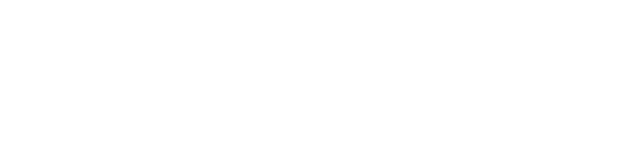
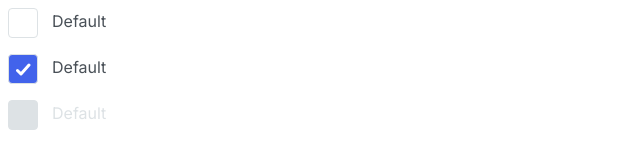
Before and after one commit to js-tasks-ru/htmlcss-20230227_kira-ismailova, a website: page 07-lection5/01-checkbox/index.html in a window 1280 px wide. Shown: the whole page, without its empty margins (0-640 px from the left). Drawn offline with Linux system fonts and the light colour scheme.

Commit message:
checkbox is ready

```diff
--- a/07-lection5/01-checkbox/checkbox.css
+++ b/07-lection5/01-checkbox/checkbox.css
@@ -0,0 +1,66 @@
+.container {
+    display: flex;
+    flex-direction: column;
+}
+
+.checkbox {
+    margin-bottom: 16px;
+}
+
+.checkbox__custom {
+    display: inline-block;
+    width: 28px;
+    height: 28px;
+    background-color: var(--white);
+    border: 1px solid var(--grey-2);
+    vertical-align: middle;
+    margin-right: 10px;
+    border-radius: 4px;
+}
+
+input[type="checkbox"] {
+    display: none;
+}
+
+.checkbox__text,
+.checkbox__text-checked {
+    font-family: 'Inter';
+    font-style: normal;
+    font-weight: 400;
+    font-size: 16px;
+    line-height: 24px;
+    color: var(--grey-4);
+}
+
+.checkbox__custom-checked {
+    display: inline-flex;
+    align-items: center;
+    justify-content: center;
+    width: 28px;
+    height: 28px;
+    background-color: var(--blue-2);
+    border: 1px solid var(--grey-2);
+    vertical-align: middle;
+    margin-right: 10px;
+    border-radius: 4px;
+}
+
+.checkbox__custom-dis {
+    display: inline-block;
+    width: 28px;
+    height: 28px;
+    background-color: var(--grey-2);
+    border: 1px solid var(--grey-2);
+    vertical-align: middle;
+    margin-right: 10px;
+    border-radius: 4px;
+}
+
+.checkbox__text-dis {
+    font-family: 'Inter';
+    font-style: normal;
+    font-weight: 400;
+    font-size: 16px;
+    line-height: 24px;
+    color: var(--grey-2);
+}
--- a/07-lection5/01-checkbox/index.html
+++ b/07-lection5/01-checkbox/index.html
@@ -6,6 +6,27 @@
         <link rel="stylesheet" href="./checkbox.css">
     </head>
     <body>
+        <div class="container">
+            <label class="checkbox">
+                <input type="checkbox" name="example">
+                <span class="checkbox__custom"></span>
+                <span class="checkbox__text">Default</span>
+            </label>
 
+            <label class="checkbox">
+                <input type="checkbox" name="example">
+                <span class="checkbox__custom-checked"><svg class="checkbox__icon" width="15" height="13" viewBox="0 0 15 13" fill="none" xmlns="http://www.w3.org/2000/svg">
+                    <path d="M1.5 7.5L5 11L13 2" stroke="white" stroke-width="3" stroke-linecap="round" stroke-linejoin="round"/>
+                    </svg>
+                    </span>
+                <span class="checkbox__text-checked">Default</span>
+            </label>
+
+                <label class="checkbox">
+                    <input type="checkbox" name="example">
+                    <span class="checkbox__custom-dis"></span>
+                    <span class="checkbox__text-dis">Default</span>
+                </label>
+        </div>
     </body>
 </html>
--- a/assets/fonts/fonts.css
+++ b/assets/fonts/fonts.css
@@ -3,3 +3,4 @@
 @import url('https://fonts.googleapis.com/css2?family=Inter&family=Roboto:wght@500&display=swap');
 @import url('https://fonts.googleapis.com/css2?family=Inter:wght@100;400&family=Roboto:wght@500&family=Source+Sans+Pro:ital@0;1&display=swap');
 @import url('https://fonts.googleapis.com/css2?family=Inter&display=swap');
+@import url('https://fonts.googleapis.com/css2?family=Inter&display=swap');
```
